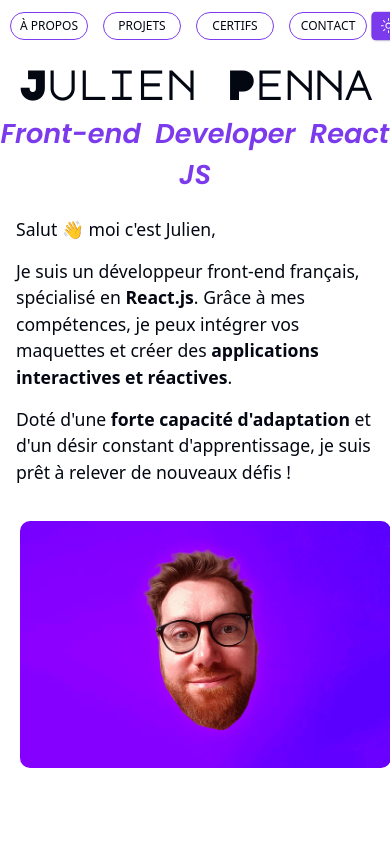
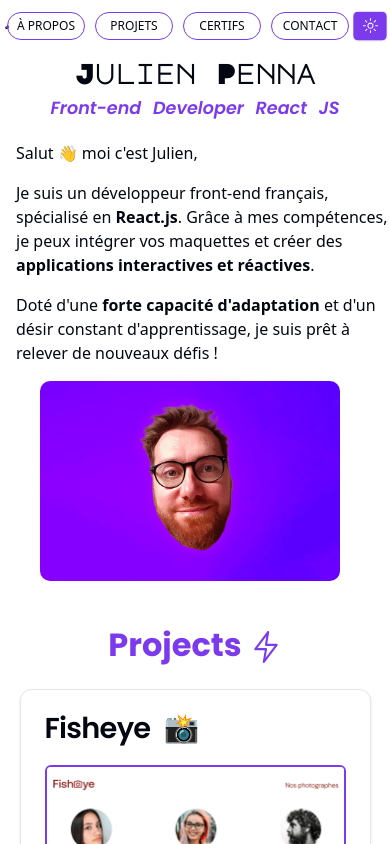
Before and after one commit to jujudev7/portfolio-juju, a Next.js app: page / in a window 390 px wide. Shown: the top 844 px of the page. Built offline with nearby package versions, Linux system fonts and the light colour scheme.

Commit message:
responsive to 479px OK

```diff
--- a/app/_components/Certifs.tsx
+++ b/app/_components/Certifs.tsx
@@ -39,7 +39,7 @@ export const Certifs = () => {
             className="flex items-center p-2 text-lg rounded-lg hover:bg-green-200"
           >
             <span className="mr-2 pr-2">{certification.name}</span>
-            <CheckCircledIcon className="h-5 w-5 text-green-500" />
+            <CheckCircledIcon className="checked h-5 w-5 text-green-500" />
           </li>
         ))}
       </ul>
--- a/app/_components/Header.tsx
+++ b/app/_components/Header.tsx
@@ -39,7 +39,7 @@ export const Header = () => {
             alt="J, logo julienpenna.com"
             width={32}
             height={32}
-            className="logo w-10 mt-2"
+            className="logo ml-4 w-10 mt-2"
           />
         </Link>
         <ul className="menu flex space-x-8">
--- a/app/_components/ModeToggle.tsx
+++ b/app/_components/ModeToggle.tsx
@@ -54,7 +54,7 @@ export function ModeToggle() {
   return (
     <Button
       onClick={toggleTheme}
-      className={`mode-btn pl-5 pr-5 transition duration-700 border border-transparent hover:border hover:border-violet-600 ${
+      className={`mode-btn mr-4 pl-5 pr-5 transition duration-700 border border-transparent hover:border hover:border-violet-600 ${
         isDarkMode ? "hover:bg-white" : "hover:bg-gray-950"
       }`}
       onMouseEnter={() => setIsHovered(true)}
--- a/app/globals.css
+++ b/app/globals.css
@@ -66,7 +66,6 @@ body {
 }
 
 .header {
-  width: 960px;
   background: #fff;
 }
 
@@ -119,6 +118,10 @@ h3 {
   font-weight: 600;
   color: #7c3aed;
   word-spacing: 7px;
+}
+
+.oc {
+  margin-right: 5px;
 }
 
 .certifs li {
@@ -377,8 +380,9 @@ h3 {
 .photo-container {
   width: 360px;
   height: 240px;
-  margin: 10px;
-  float: left; /* stack each div horizontally */
+  margin-left: 10px;
+  margin-right: 20px;
+  float: left;
 }
 
 img {
@@ -600,12 +604,14 @@ img {
     margin-bottom: 50px;
     text-align: center;
   }
+  .photo-container {
+    margin-right: 0px;
+  }
 
   .photo-container > .back,
   .photo-container > .front {
     width: 330px;
     height: 300px;
-    margin: 10px;
   }
 
   .projects {
@@ -614,7 +620,6 @@ img {
 
   .oc {
     font-size: 2rem;
-    margin-right: 5px;
   }
 
   .contact {
@@ -753,7 +758,8 @@ img {
     font-size: 1rem;
   }
 
-  .bookmark-icon {
+  .bookmark-icon,
+  .bookmark-filled-icon {
     transform: scale(0.9);
   }
 
@@ -808,12 +814,22 @@ img {
 
   .logo {
     width: 28px;
+    margin-left: 2px;
+    margin-right: 2px;
+  }
+
+  .mode-btn {
+    margin-right: 0px;
   }
 
   .menu-link {
     padding: 0.25rem 0.15rem;
     font-size: 0.75rem;
     width: 78px;
+  }
+
+  .menu > .menu-link + .menu-link {
+    margin-left: 10px;
   }
 
   .fr {
@@ -875,7 +891,8 @@ img {
   .mes {
     display: none;
   }
-  .bookmark-icon {
+  .bookmark-icon,
+  .bookmark-filled-icon {
     transform: scale(0.8);
   }
   .certifs li {
@@ -887,38 +904,117 @@ img {
   background: #6ee7b7;
 }
 
-@media screen and (max-width: 500px) {
-  .photo-container > .back,
+@media screen and (max-width: 479px) {
+  .zone-menu {
+    padding: 0 3px;
+  }
+
+  .logo {
+    margin-left: 2px;
+    margin-right: 2px;
+  }
+
+  .heading {
+    margin-bottom: 0px;
+  }
+
+  .name {
+    font-size: 1.7rem;
+  }
+
+  .job {
+    font-size: 1.1rem;
+  }
+
+  .heading p {
+    font-size: 1rem;
+  }
+
+  .photo-container {
+    width: 320px;
+  }
+
+  .right-div-about {
+    display: flex;
+    justify-content: center;
+    margin-bottom: 0px;
+  }
+  .photo-juju {
+    width: 100%;
+  }
+
   .photo-container > .front {
-    width: 95vw;
-    /* height: 300px; */
-    margin: 10px;
+    width: 300px;
+    height: 220px;
+    justify-content: center;
+  }
+
+  .photo-container > .back {
+    width: 300px;
+  }
+
+  .photo-container:hover {
+    margin-bottom: 70px;
+  }
+
+  .photo-container:hover > .back {
+    width: 300px;
+  }
+
+  .back p {
+    font-size: 0.9rem;
+    line-height: 1.25rem;
+  }
+
+  .exergue {
+    font-size: 1rem;
+  }
+
+  #projects {
+    font-size: 2rem;
   }
 
   .cards-grid {
     width: 95%;
   }
 
-  .oc {
-    margin-right: 5px;
+  #certifications {
+    width: 95%;
+    padding-bottom: 5px;
   }
 
-  #certifications {
-    width: 95%;
+  .oc {
+    font-size: 1.1rem;
+    letter-spacing: -0.1px;
+    margin-right: 0px;
+  }
+  .bookmark-icon,
+  .bookmark-filled-icon {
+    transform: scale(0.6);
   }
 
-  /* .bookmark-icon {
-    transform: scale(0.8);
-  } */
+  .certifs li {
+    font-size: 0.8rem;
+    letter-spacing: -0.1px;
+    padding: 0px 5px;
+  }
 
-  .certifs li {
-    font-size: 0.9rem;
+  .checked {
+    width: 15px;
   }
 
   .contact {
     width: 95%;
   }
 
+  #contact {
+    font-size: 2rem;
+  }
+
+  form {
+    width: 97%;
+  }
+
   .contacts {
     width: 95%;
   }
```
